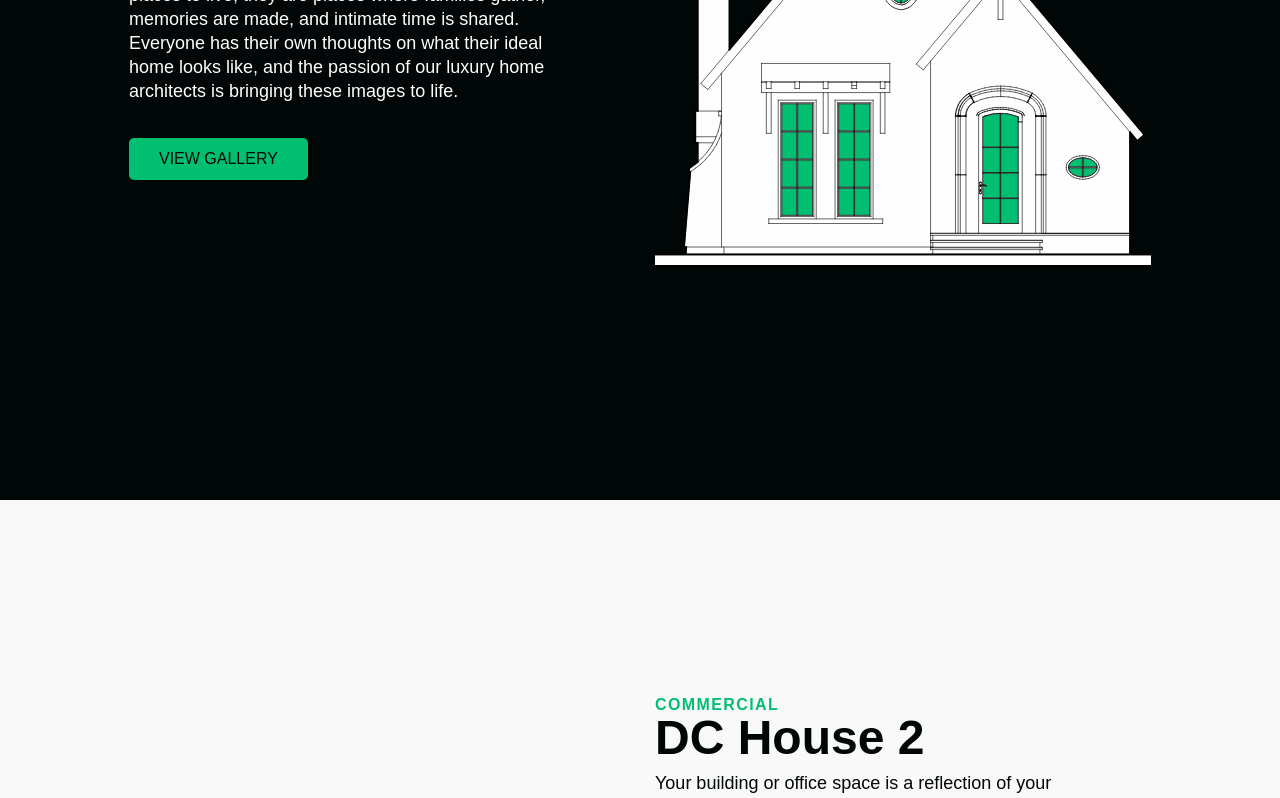
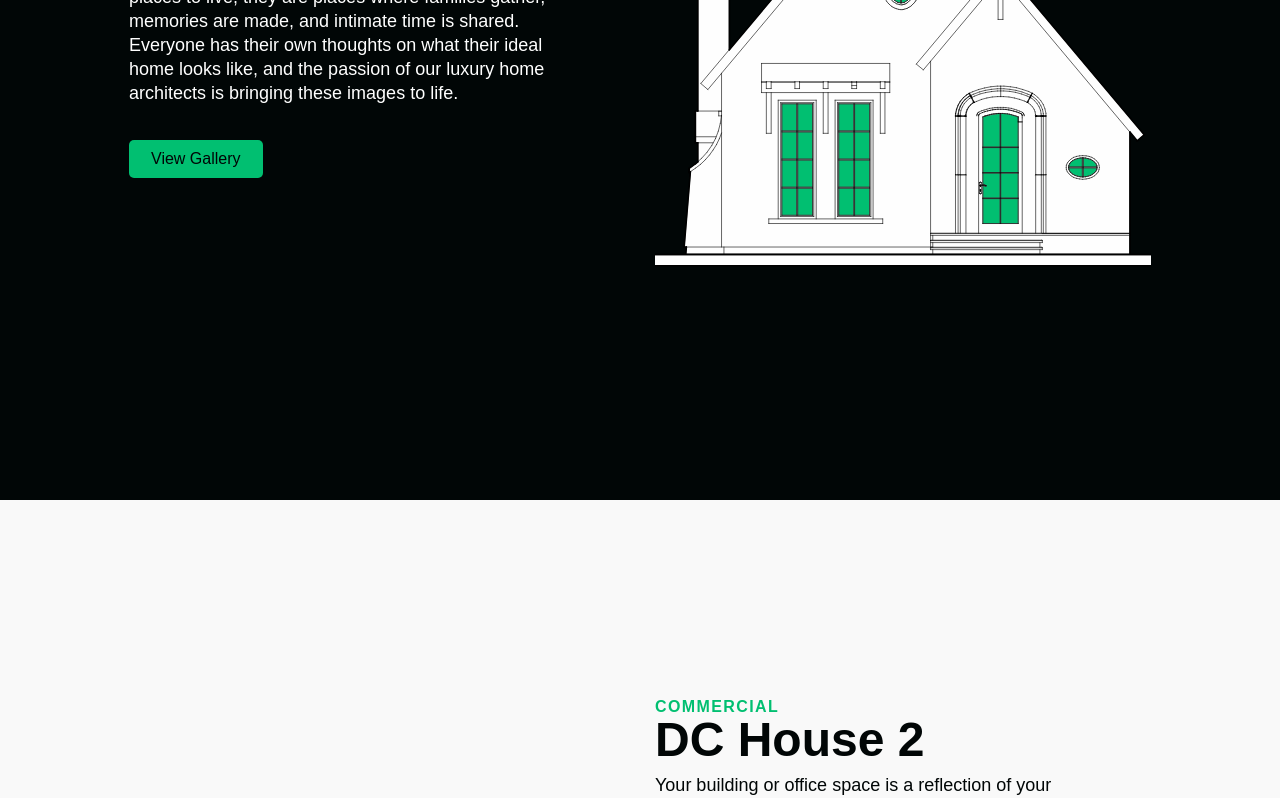
Before and after one commit to azvontsov/react-website, a React (Create React App) app: page / in a window 1280 px wide. Shown: the part 1160-1958 px from the top of the page. Built offline with nearby package versions, Linux system fonts and the light colour scheme; a web font is replaced by a local one.

Commit message:
added gallery page

```diff
--- a/src/App.js
+++ b/src/App.js
@@ -3,6 +3,7 @@ import "./App.css";
 import { BrowserRouter as Router, Routes, Route } from "react-router-dom";
 import Home from "./pages";
 import SigninPage from "./pages/signin";
+import GalleryPage from "./pages/gallery";
 
 function App() {
   return (
@@ -10,6 +11,7 @@ function App() {
       <Routes>
         <Route path="/" element={<Home />} />
         <Route path="/signin" element={<SigninPage />} />
+        <Route path="/gallery" element={<GalleryPage />} />
       </Routes>
     </Router>
   );
--- a/src/components/Contact/index.js
+++ b/src/components/Contact/index.js
@@ -73,7 +73,10 @@ const Services = () => {
             <ContactH3>(202) 948-4734</ContactH3>
             <ContactH3>4849 Connecticute Ave NW</ContactH3>
             <ContactH3>Washington, DC</ContactH3>
-            <iframe src="https://www.google.com/maps/embed?pb=!1m18!1m12!1m3!1d1250.6822621212943!2d-77.06835131184957!3d38.95248655678193!2m3!1f0!2f0!3f0!3m2!1i1024!2i768!4f13.1!3m3!1m2!1s0x89b7c9b82886a817%3A0x320db49c9deb5105!2s4849%20Connecticut%20Ave%20NW%2C%20Washington%2C%20DC%2020008!5e0!3m2!1sen!2sus!4v1654032991079!5m2!1sen!2sus"></iframe>
+            <iframe
+              title="map"
+              src="https://www.google.com/maps/embed?pb=!1m18!1m12!1m3!1d1250.6822621212943!2d-77.06835131184957!3d38.95248655678193!2m3!1f0!2f0!3f0!3m2!1i1024!2i768!4f13.1!3m3!1m2!1s0x89b7c9b82886a817%3A0x320db49c9deb5105!2s4849%20Connecticut%20Ave%20NW%2C%20Washington%2C%20DC%2020008!5e0!3m2!1sen!2sus!4v1654032991079!5m2!1sen!2sus"
+            ></iframe>
           </ContactInputWrap>
         </ContactWrapper>
       </ContactContainer>
--- a/src/components/Gallery/GalleryElements.js
+++ b/src/components/Gallery/GalleryElements.js
@@ -0,0 +1,55 @@
+import styled from "styled-components";
+import { Link } from "react-router-dom";
+
+export const Container = styled.div`
+  min-height: 692px;
+  position: fixed;
+  bottom: 0;
+  left: 0;
+  right: 0;
+  top: 0;
+  z-index: 0;
+  overflow: hidden;
+  background: linear-gradient(180deg, #424242 0%, #8d8e8e 100%);
+`;
+
+export const GalleryWrap = styled.div`
+  height: 100%;
+  display: flex;
+  flex-direction: column;
+  justify-content: center;
+
+  @media screen and (max-width: 400px) {
+    height: 80%;
+  }
+`;
+
+export const GalleryContent = styled.div`
+  height: 100%;
+  display: flex;
+  flex-direction: column;
+  justify-content: center;
+
+  @media screen and (max-width: 480px) {
+    padding: 10px;
+  }
+`;
+
+export const Icon = styled(Link)`
+  margin-left: 32px;
+  margin-top: 32px;
+  text-decoration: none;
+  color: #fff;
+  font-weight: 700;
+  font-size: 32px;
+
+  @media screen and (max-width: 480px) {
+    margin-left: 16px;
+    margin-top: 8px;
+  }
+`;
+
+export const GalleryImg = styled.img`
+  width: 100px;
+  height: 100px;
+`;
--- /dev/null
+++ b/src/components/Gallery/images.js
@@ -0,0 +1,28 @@
+const images = [
+  {
+    key: 1,
+    title: "Delegation",
+    content:
+      "Q. How many programmers does it take to change a light bulb? A. None – It’s a hardware problem",
+  },
+  {
+    key: 2,
+    title: "Loops",
+    content:
+      "How to keep a programmer in the shower forever. Show him the shampoo bottle instructions: Lather. Rinse. Repeat.",
+  },
+  {
+    key: 3,
+    title: "Arrays",
+    content:
+      "Q. Why did the programmer quit his job? A. Because he didn't get arrays.",
+  },
+  {
+    key: 4,
+    title: "Hardware vs. Software",
+    content:
+      "What's the difference between hardware and software? You can hit your hardware with a hammer, but you can only curse at your software.",
+  },
+];
+
+export default images;
--- a/src/components/Gallery/index.js
+++ b/src/components/Gallery/index.js
@@ -1,7 +1,28 @@
 import React from "react";
+import {
+  Container,
+  GalleryWrap,
+  GalleryContent,
+  Icon,
+  GalleryImg,
+} from "./GalleryElements";
+import images from "./images";
 
 const Gallery = () => {
-  return <div>Gallery</div>;
+  return (
+    <>
+      <Container>
+        <GalleryWrap>
+          <Icon to="/">Archilovers</Icon>
+          <GalleryContent>
+            {images.map((item, i) => (
+              <GalleryImg key={i} title={item.title} content={item.content} />
+            ))}
+          </GalleryContent>
+        </GalleryWrap>
+      </Container>
+    </>
+  );
 };
 
 export default Gallery;
--- a/src/components/InfoSection/InfoElements.js
+++ b/src/components/InfoSection/InfoElements.js
@@ -1,4 +1,5 @@
 import styled from "styled-components";
+import { Link as LinkR } from "react-router-dom";
 
 export const InfoContainer = styled.div`
   color: #fff;
@@ -95,3 +96,32 @@ export const Img = styled.img`
   margin: 0 0 10px 0;
   padding-right: 0;
 `;
+
+export const InfoBtn = styled.nav`
+  display: flex;
+  align-items: center;
+
+  @media screen and (max-width: 768px) {
+    display: none;
+  }
+`;
+
+export const InfoBtnLink = styled(LinkR)`
+  border-radius: 5px;
+  background: #01bf71;
+  white-space: nowrap;
+  padding: 10px 22px;
+  color: #010606;
+  font-size: 16px;
+  outline: none;
+  border: none;
+  cursor: pointer;
+  transition: all 0.2s ease-in-out;
+  text-decoration: none;
+
+  &:hover {
+    transition: all 0.2s ease-in-out;
+    background: #fff;
+    color: #010606;
+  }
+`;
--- a/src/components/InfoSection/index.js
+++ b/src/components/InfoSection/index.js
@@ -1,5 +1,5 @@
 import React from "react";
-import { Button } from "../ButtonElements";
+
 import {
   InfoContainer,
   InfoWrapper,
@@ -13,6 +13,8 @@ import {
   BtnWrap,
   Img,
   ImgWrap,
+  InfoBtn,
+  InfoBtnLink,
 } from "./InfoElements";
 
 function InfoSection({
@@ -24,12 +26,9 @@ function InfoSection({
   headline,
   darkText,
   description,
-  buttonLabel,
+
   img,
   alt,
-  primary,
-  dark,
-  dark2,
 }) {
   return (
     <>
@@ -42,19 +41,9 @@ function InfoSection({
                 <Heading lightText={lightText}>{headline}</Heading>
                 <Subtitle darkText={darkText}>{description}</Subtitle>
                 <BtnWrap>
-                  <Button
-                    to="gallery"
-                    smooth={true}
-                    duration={500}
-                    spy={true}
-                    exact="true"
-                    offset={-80}
-                    primary={primary ? 1 : 0}
-                    dark={dark ? 1 : 0}
-                    dark2={dark2 ? 1 : 0}
-                  >
-                    {buttonLabel}
-                  </Button>
+                  <InfoBtn>
+                    <InfoBtnLink to="/gallery">View Gallery</InfoBtnLink>
+                  </InfoBtn>
                 </BtnWrap>
               </TextWrapper>
             </Column1>
```
Also changed, not shown: public/index.html (+1 -21 lines).
